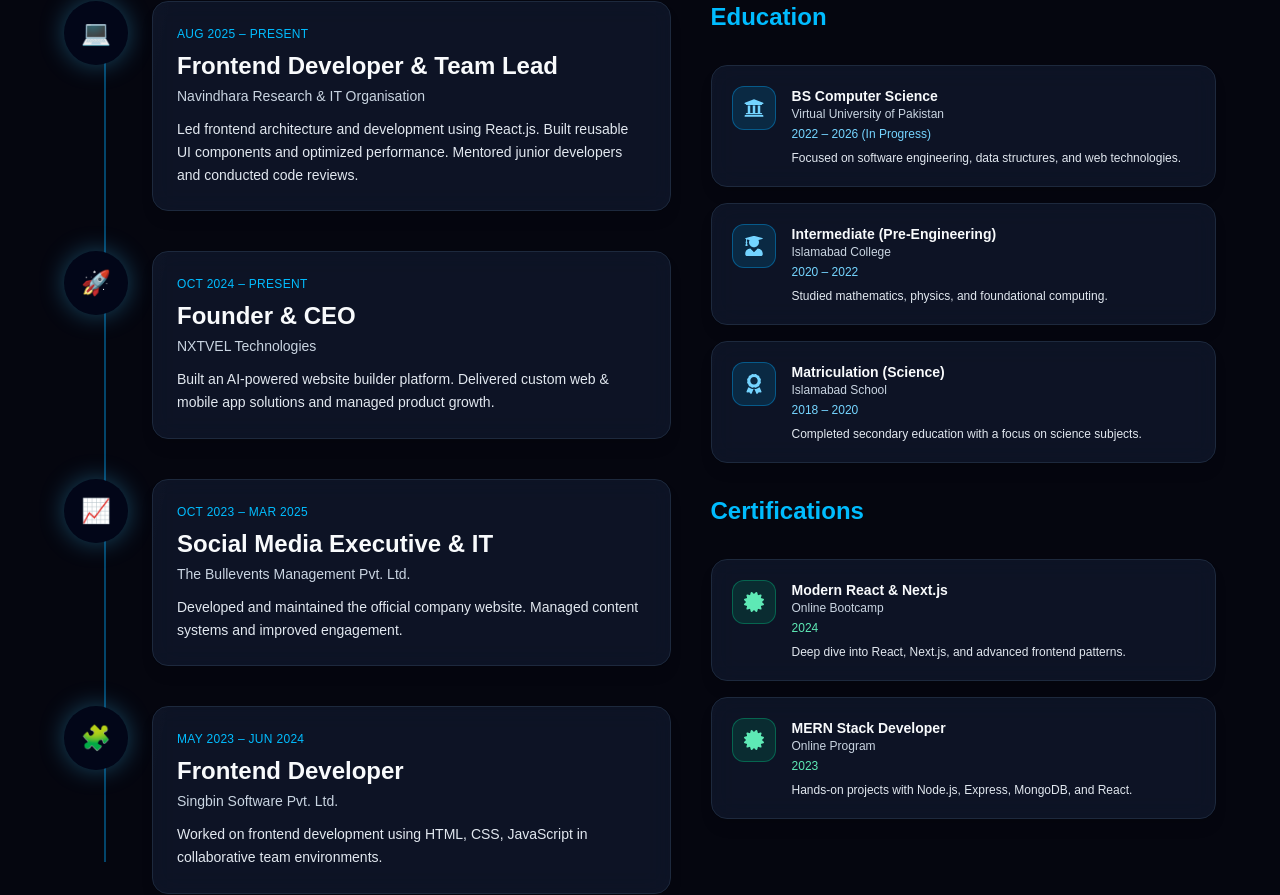
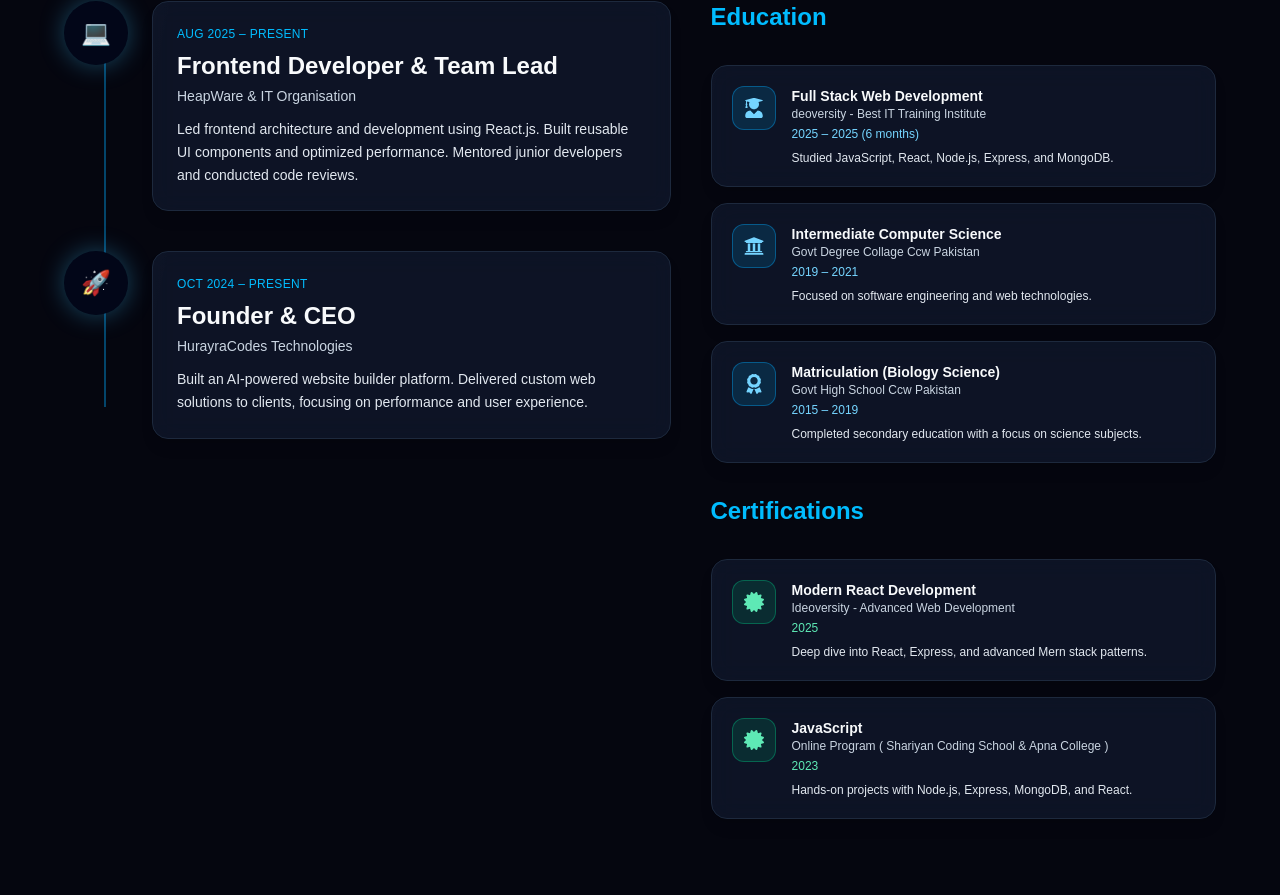
Before and after one commit to hurayracodes/abuhurayra, a React (Vite) app: page / in a window 1280 px wide. Shown: the part 1031-1926 px from the top of the page. Built offline with nearby package versions, Linux system fonts and the light colour scheme.

Commit message:
SummaryRq

```diff
--- a/src/components/Footer.jsx
+++ b/src/components/Footer.jsx
@@ -49,13 +49,16 @@ export default function Footer() {
               <span>🌍</span> Remote / Global
             </div>
             <div className="flex items-center gap-3 text-green-400">
-              <span>⚡</span> Available for projects
+              <span>⚡</span> Available for freelance work
             </div>
           </div>
 
           {/* Social Icons */}
-            {/* <h3 className="text-white">Follow me social Media</h3> */}
-          <div className="flex md:justify-end items-start gap-4">
+            <div className="flex flex-col justify-between">
+              <p className="text-gray-400 mb-4">
+              Let’s stay connected — I post dev notes and design experiments.
+            </p>
+              <div className="flex md:justify-start items-start gap-4">
             {[
               { icon: Code, href: "https://github.com/hurayracodes/abuhurayra", label: "Code" },
               {
@@ -82,6 +85,8 @@ export default function Footer() {
               </a>
             ))}
           </div>
+            </div>
+
         </div>
 
         {/* Divider */}
--- a/src/pages/Contact.jsx
+++ b/src/pages/Contact.jsx
@@ -182,19 +182,6 @@ const Contact = () => {
                     </div>
                   </motion.div>
 
-                  <motion.div className="flex items-center border border-gray-800 space-x-3 p-3 rounded-lg transition-all cursor-pointer hover:border-cyan-400 duration-300 hover:shadow-lg hover:shadow-purple-500/25">
-                    <motion.div
-                      whileHover={{ rotate: 15, scale: 1.1 }}
-                      className="w-10 h-10 border border-gray-800 rounded-full flex items-center justify-center"
-                    >
-                      🚀
-                    </motion.div>
-                    <div>
-                      <p className="text-sm text-gray-400">Phone</p>
-                      <p className="text-white">+92 (316) 6732581</p>
-                    </div>
-                  </motion.div>
-
                   <motion.div className="flex items-center border border-gray-800 space-x-3 p-3 rounded-lg transition-all duration-500 cursor-pointer hover:border-cyan-400 hover:shadow-lg hover:shadow-purple-500/25">
                     <motion.div
                       whileHover={{ rotate: 15, scale: 1.1 }}
@@ -204,8 +191,11 @@ const Contact = () => {
                     </motion.div>
                     <div>
                       <p className="text-sm text-gray-400">Location</p>
-                      <p className="text-white">Sahiwal, CCW, Chak 16/11-L</p>
+                      <p className="text-white">Sahiwal, CCW, Chak 39/12-L</p>
                     </div>
+                  </motion.div>
+                  <motion.div className="flex items-center border border-gray-800 space-x-3 p-3 rounded-lg transition-all cursor-pointer hover:border-cyan-400 duration-300 hover:shadow-lg hover:shadow-purple-500/25">
+                  <iframe src="https://www.google.com/maps/embed?pb=!1m18!1m12!1m3!1d6873.184534764088!2d72.70735158864092!3d30.532566498725252!2m3!1f0!2f0!3f0!3m2!1i1024!2i768!4f13.1!3m3!1m2!1s0x3922d5f658d9af63%3A0x55ea01f0590e7f69!2sChak%2039%2F12%20L%2C%20Chichawatni%2C%20Pakistan!5e0!3m2!1sen!2s!4v1766385170253!5m2!1sen!2s" width="100%" height="200" frameBorder="0" style={{ border: 0 }} allowFullScreen="" loading="lazy"></iframe>
                   </motion.div>
                 </div>
               </motion.div>
--- a/src/ui/InfoSection.jsx
+++ b/src/ui/InfoSection.jsx
@@ -1,5 +1,4 @@
 import React, { useRef } from "react";
-import { motion } from "framer-motion";
 import {
   FaUserGraduate,
   FaUniversity,
@@ -34,7 +33,7 @@ const use3DHover = () => {
 const workItems = [
   {
     title: "Frontend Developer & Team Lead",
-    company: "Navindhara Research & IT Organisation",
+    company: "HeapWare & IT Organisation",
     duration: "Aug 2025 – Present",
     description:
       "Led frontend architecture and development using React.js. Built reusable UI components and optimized performance. Mentored junior developers and conducted code reviews.",
@@ -42,50 +41,35 @@ const workItems = [
   },
   {
     title: "Founder & CEO",
-    company: "NXTVEL Technologies",
+    company: "HurayraCodes Technologies",
     duration: "Oct 2024 – Present",
     description:
-      "Built an AI‑powered website builder platform. Delivered custom web & mobile app solutions and managed product growth.",
+      "Built an AI‑powered website builder platform. Delivered custom web solutions to clients, focusing on performance and user experience.",
     iconBg: "🚀",
-  },
-  {
-    title: "Social Media Executive & IT",
-    company: "The Bullevents Management Pvt. Ltd.",
-    duration: "Oct 2023 – Mar 2025",
-    description:
-      "Developed and maintained the official company website. Managed content systems and improved engagement.",
-    iconBg: "📈",
-  },
-  {
-    title: "Frontend Developer",
-    company: "Singbin Software Pvt. Ltd.",
-    duration: "May 2023 – Jun 2024",
-    description:
-      "Worked on frontend development using HTML, CSS, JavaScript in collaborative team environments.",
-    iconBg: "🧩",
   },
 ];
 
 const educationItems = [
   {
-    title: "BS Computer Science",
-    institute: "Virtual University of Pakistan",
-    duration: "2022 – 2026 (In Progress)",
-    detail:
-      "Focused on software engineering, data structures, and web technologies.",
-    icon: <FaUniversity />,
-  },
-  {
-    title: "Intermediate (Pre-Engineering)",
-    institute: "Islamabad College",
-    duration: "2020 – 2022",
-    detail: "Studied mathematics, physics, and foundational computing.",
+    title: "Full Stack Web Development",
+    institute: "deoversity - Best IT Training Institute",
+    duration: "2025 – 2025 (6 months)",
+    detail: "Studied JavaScript, React, Node.js, Express, and MongoDB.",
     icon: <FaUserGraduate />,
   },
   {
-    title: "Matriculation (Science)",
-    institute: "Islamabad School",
-    duration: "2018 – 2020",
+    title: "Intermediate Computer Science",
+    institute: "Govt Degree Collage Ccw Pakistan",
+    duration: "2019 – 2021",
+    detail:
+      "Focused on software engineering and web technologies.",
+    icon: <FaUniversity />,
+  },
+
+  {
+    title: "Matriculation (Biology Science)",
+    institute: "Govt High School Ccw Pakistan",
+    duration: "2015 – 2019",
     detail: "Completed secondary education with a focus on science subjects.",
     icon: <FaAward />,
   },
@@ -93,15 +77,15 @@ const educationItems = [
 
 const certificationItems = [
   {
-    title: "Modern React & Next.js",
-    provider: "Online Bootcamp",
-    duration: "2024",
-    detail: "Deep dive into React, Next.js, and advanced frontend patterns.",
+    title: "Modern React Development",
+    provider: "Ideoversity - Advanced Web Development",
+    duration: "2025",
+    detail: "Deep dive into React, Express, and advanced Mern stack patterns.",
     icon: <FaCertificate />,
   },
   {
-    title: "MERN Stack Developer",
-    provider: "Online Program",
+    title: "JavaScript",
+    provider: "Online Program ( Shariyan Coding School & Apna College )",
     duration: "2023",
     detail: "Hands‑on projects with Node.js, Express, MongoDB, and React.",
     icon: <FaCertificate />,
```
Also changed, not shown: 1 other file (tests, documents, lock files or other folders).
